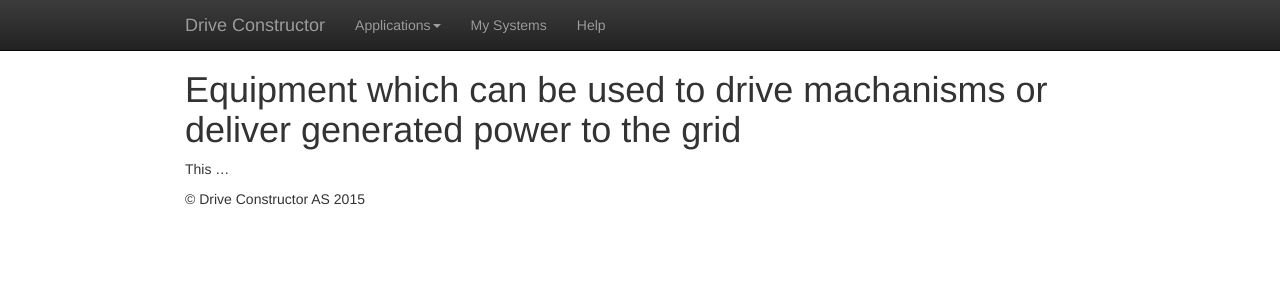
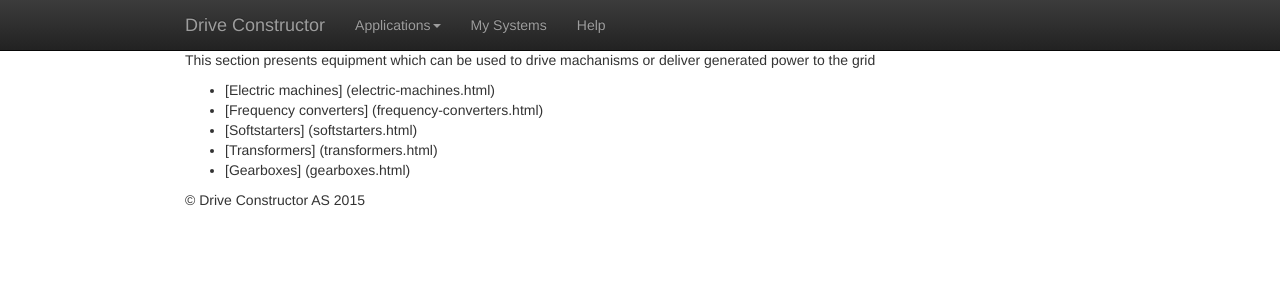
Before and after one commit to Alexey1Gavrilov/drive-constructor-site, a Jekyll site: the page built from help/equipment.md, in a window 1280 px wide. Shown: the top 300 px of the page. Built offline with Jekyll 4.4.1, drawn with Linux system fonts in a browser that asks for light colours.

Commit message:
Update equipment.md

```diff
--- a/help/equipment.md
+++ b/help/equipment.md
@@ -5,5 +5,10 @@
 weight: 1
 ---
 
-# Equipment which can be used to drive machanisms or deliver generated power to the grid
-This ...
+This section presents equipment which can be used to drive machanisms or deliver generated power to the grid
+
+* [Electric machines] (electric-machines.html)
+* [Frequency converters] (frequency-converters.html)
+* [Softstarters] (softstarters.html)
+* [Transformers] (transformers.html)
+* [Gearboxes] (gearboxes.html)
```
